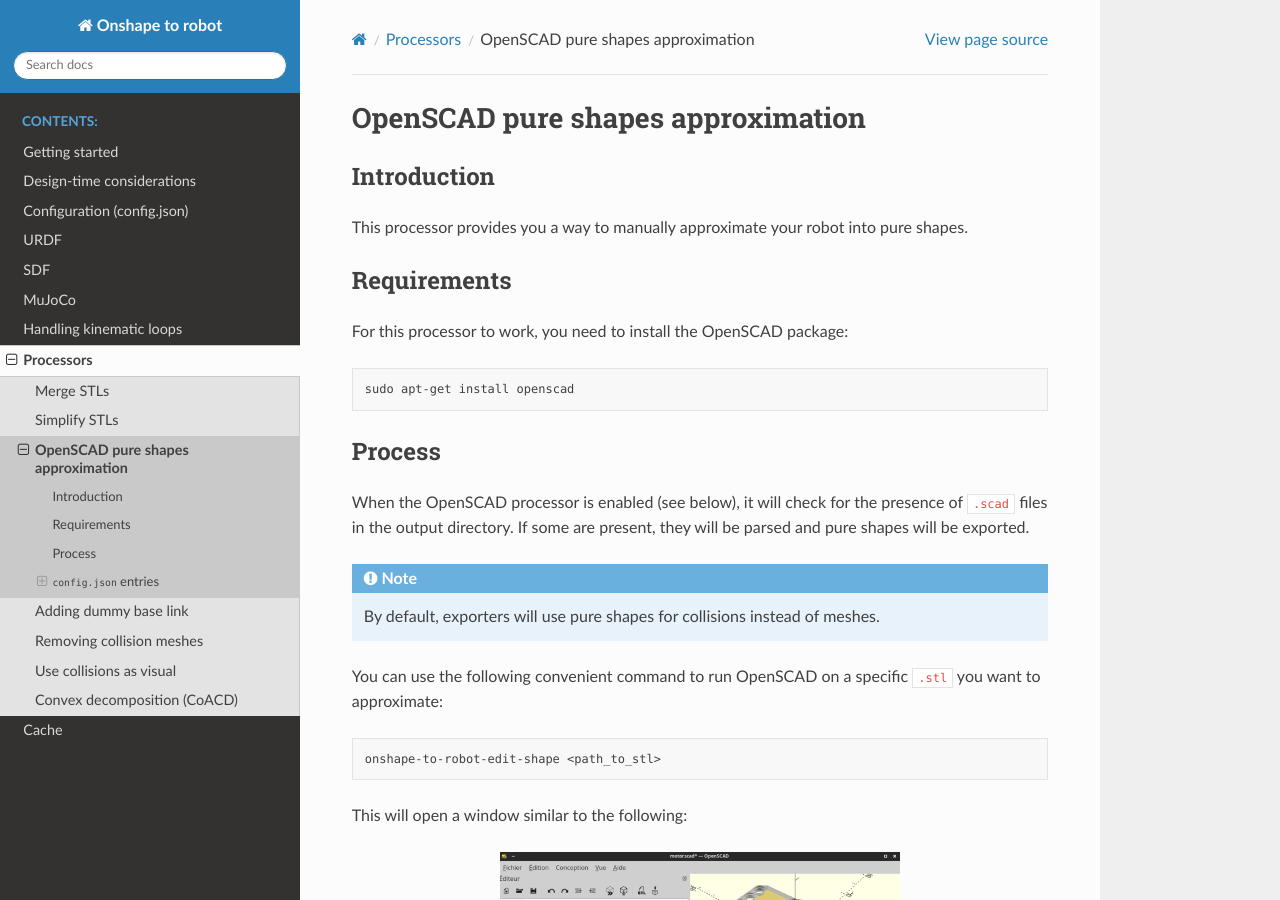
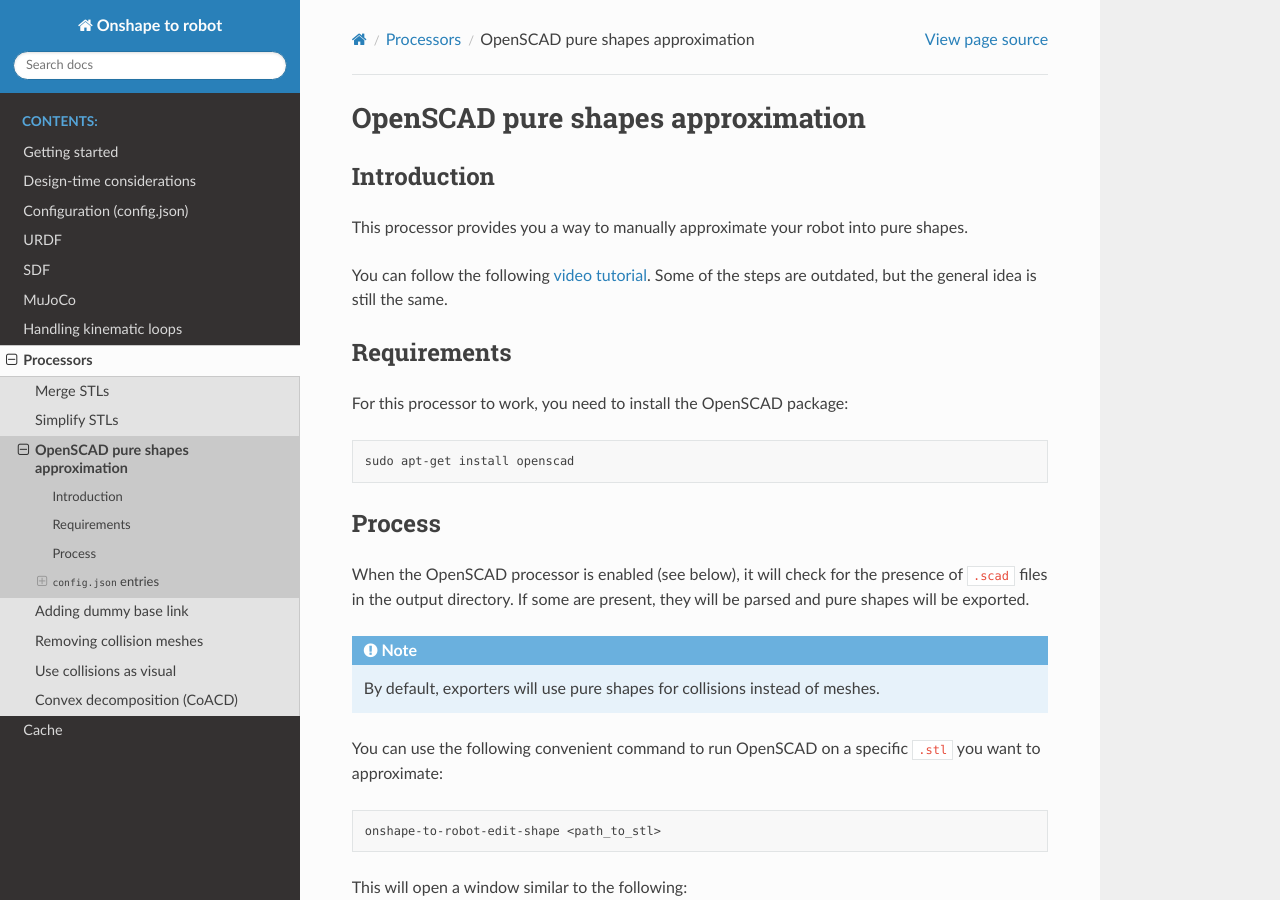
Before and after one commit to Rhoban/onshape-to-robot, a Sphinx documentation site: the page built from docs/source/processor_scad.rst, in a window 1280 px wide and 900 px high. Built offline with Sphinx 7.4.7 and the Read the Docs theme 3.1.0, drawn with Linux system fonts in a browser that asks for light colours.

Commit message:
Video tutorial

```diff
--- a/docs/source/processor_scad.rst
+++ b/docs/source/processor_scad.rst
@@ -5,6 +5,8 @@
 ------------
 
 This processor provides you a way to manually approximate your robot into pure shapes.
+
+You can follow the following `video tutorial <https://www.youtube.com/watch?v=C8oK4uUmbRw>`_. Some of the steps are outdated, but the general idea is still the same.
 
 Requirements
 ------------
```
